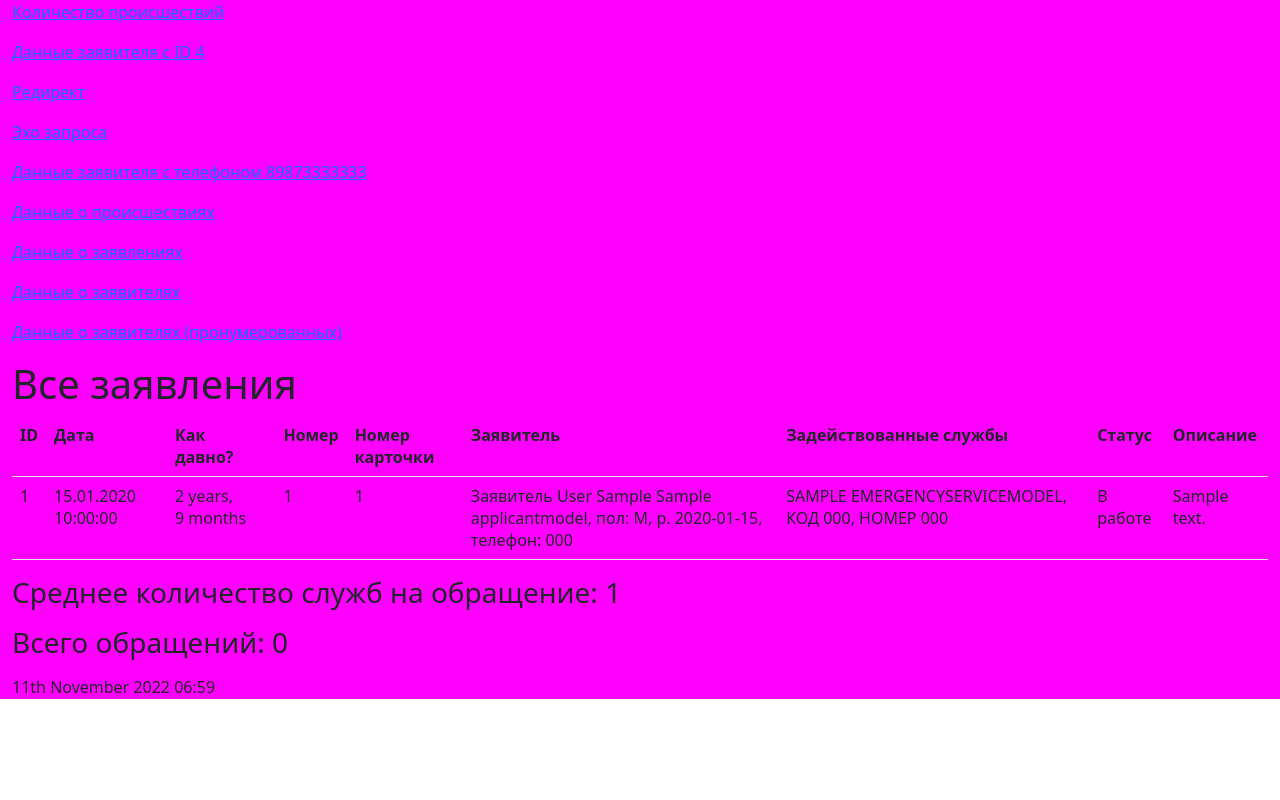
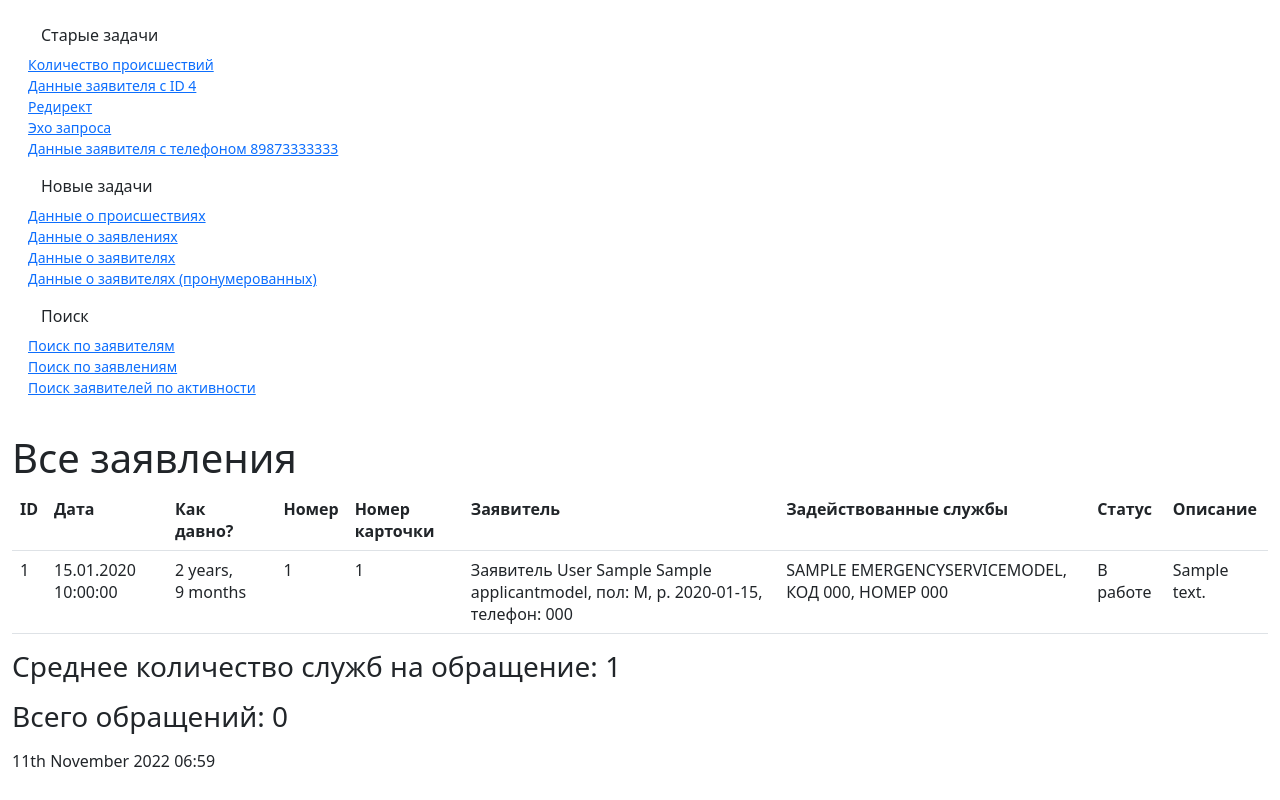
Before and after one commit to groomyjohny/Django-Intro_1_1, a Django app: page /core/all_appeals in a window 1280 px wide. Run offline with Django 4.2, Linux system fonts and the light colour scheme; tables that the repository leaves empty hold one stand-in row (values such as "Sample post").

Commit message:
Better links to previous tasks

```diff
--- a/core/static/styles/global.css
+++ /dev/null
@@ -1,3 +0,0 @@
-* {
-    background-color: magenta
-}
--- a/core/templates/base_template.html
+++ b/core/templates/base_template.html
@@ -1,21 +1,5 @@
 {% extends 'global_template.html' %}
 {% block 'container' %}
-    {% block 'other_tasks' %}
-    <div class="old-tasks">
-        <p><a href="views/1">Количество происшествий</a></p>
-        <p><a href="views/2?id=4">Данные заявителя с ID 4</a></p>
-        <p><a href="views/3">Редирект</a></p>
-        <p><a href="views/4?test=hello&foo=bar&msg=text">Эхо запроса</a></p>
-        <p><a href="views/5?phone=89873333333">Данные заявителя с телефоном 89873333333</a></p>
-    </div>
-    <div class="new-tasks">
-        <p><a href="all_accidents">Данные о происшествиях</a></p>
-        <p><a href="all_appeals">Данные о заявлениях</a></p>
-        <p><a href="all_applicants">Данные о заявителях</a></p>
-        <p><a href="all_applicants_numbered">Данные о заявителях (пронумерованных)</a></p>
-    </div>
-    {% endblock %}
-
     <div class="head-spacer"></div>
 
     {% block 'body' %}
--- a/core/templates/global_template.html
+++ b/core/templates/global_template.html
@@ -12,6 +12,7 @@
     </head>
     <body>
         <div class="container-xxl">
+            {% include 'nav_menu.html' %}
             {% block 'container' %}
             {% endblock %}
         </div>
--- /dev/null
+++ b/core/templates/nav_menu.html
@@ -0,0 +1,39 @@
+<div class="flex-shrink-0 p-3 bg-white">
+    <ul class="list-unstyled ps-0">
+        <li class="mb-1">
+            <button class="btn btn-toggle align-items-center rounded collapsed" data-bs-toggle="collapse" data-bs-target="#old-tasks-collapse" aria-expanded="false">Старые задачи</button>
+            <div class="collapse show" id="old-tasks-collapse">
+                <ul class="btn-toggle-nav list-unstyled fw-normal pb-1 small">
+                    <li><a href="views/1">Количество происшествий</a></li>
+                    <li><a href="views/2?id=4">Данные заявителя с ID 4</a></li>
+                    <li><a href="views/3">Редирект</a></li>
+                    <li><a href="views/4?test=hello&foo=bar&msg=text">Эхо запроса</a></li>
+                    <li><a href="views/5?phone=89873333333">Данные заявителя с телефоном 89873333333</a></li>
+                </ul>
+            </div>
+        </li>
+
+        <li class="mb-1">
+            <button class="btn btn-toggle align-items-center rounded collapsed" data-bs-toggle="collapse" data-bs-target="#new-tasks-collapse" aria-expanded="false">Новые задачи</button>
+            <div class="collapse show" id="new-tasks-collapse">
+                <ul class="btn-toggle-nav list-unstyled fw-normal pb-1 small">
+                    <li><a href="all_accidents">Данные о происшествиях</a></li>
+                    <li><a href="all_appeals">Данные о заявлениях</a></li>
+                    <li><a href="all_applicants">Данные о заявителях</a></li>
+                    <li><a href="all_applicants_numbered">Данные о заявителях (пронумерованных)</a></li>
+                </ul>
+            </div>
+        </li>
+
+        <li class="mb-1">
+            <button class="btn btn-toggle align-items-center rounded collapsed" data-bs-toggle="collapse" data-bs-target="#filter-tasks-collapse" aria-expanded="false">Поиск</button>
+            <div class="collapse show" id="filter-tasks-collapse">
+                <ul class="btn-toggle-nav list-unstyled fw-normal pb-1 small">
+                    <li><a href="filter_applicant">Поиск по заявителям</a></li>
+                    <li><a href="filter_appeal">Поиск по заявлениям</a></li>
+                    <li><a href="filter_applicant_name">Поиск заявителей по активности</a></li>
+                </ul>
+            </div>
+        </li>
+    </ul>
+</div>
```
